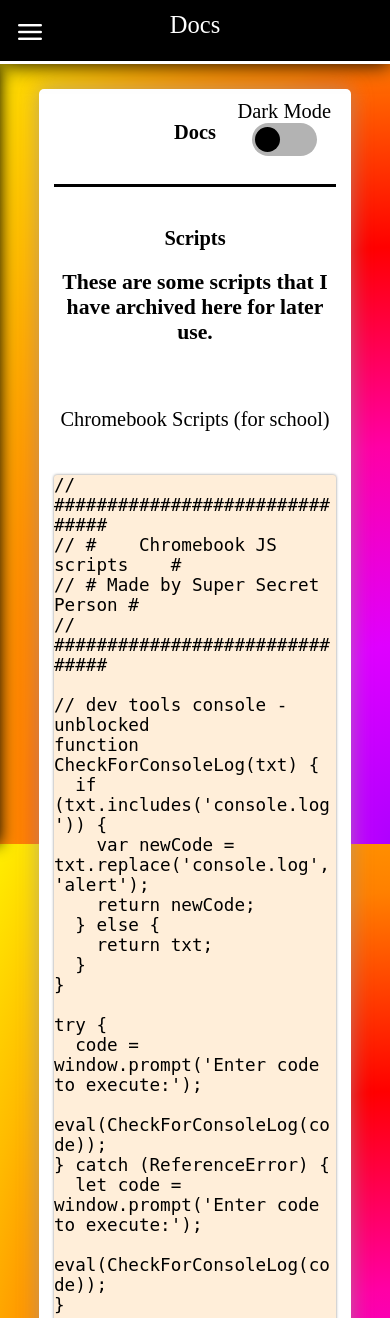
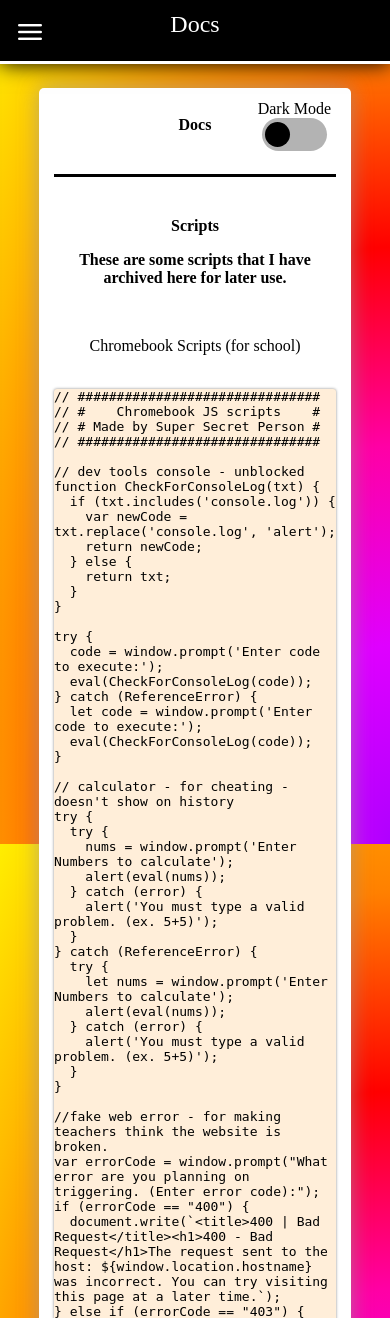
Before and after one commit to GageTheGreat/gagethegreat.github.io, a PHP site: page /docs/scripts/ in a window 390 px wide. Shown: the top 1318 px of the page. Run offline with PHP 8.4, Linux system fonts and the light colour scheme; some web fonts are replaced.

Commit message:
more responsive

```diff
--- a/src/scripts/main/index.js
+++ b/src/scripts/main/index.js
@@ -1,9 +1,9 @@
-_fontSize = 17.6445
-document.getElementById('docs-script-make-font-bigger-1').addEventListener("click", function(e) {
-  _fontSize++
-  document.getElementById("docs-script-aria-1").style.fontSize = `${_fontSize}px`
-});
-document.getElementById('docs-script-make-font-smaller-1').addEventListener("click", function(e) {
-  _fontSize--
-  document.getElementById("docs-script-aria-1").style.fontSize = `${_fontSize}px`
-});
+// _fontSize = 17.6445
+// document.getElementById('docs-script-make-font-bigger-1').addEventListener("click", function(e) {
+//   _fontSize++
+//   document.getElementById("docs-script-aria-1").style.fontSize = `${_fontSize}px`
+// });
+// document.getElementById('docs-script-make-font-smaller-1').addEventListener("click", function(e) {
+//   _fontSize--
+//   document.getElementById("docs-script-aria-1").style.fontSize = `${_fontSize}px`
+// });
--- a/src/scripts/main/nav.js
+++ b/src/scripts/main/nav.js
@@ -2,28 +2,27 @@ const sidebarBTN = document.getElementById("nav-sidebar-manu-btn");
 const parentDocument = window.parent.document;
 const sidebar = parentDocument.getElementById("sidebar-main-1");
 const navPageTitle = document.getElementById("nav-page-title-1")
-sidebar.style.left = "-320px";
+sidebar.style.left = "-340px";
 
 sidebarBTN.addEventListener("click", (e) => {
-  if (sidebar.style.left === "-320px") {
+  if (sidebar.style.left === "-340px") {
     sidebar.style.left = "0";
     parentDocument.body.style.overflow = "hidden";
   } else if (sidebar.style.left === "0px") {
-    sidebar.style.left = "-320px";
+    sidebar.style.left = "-340px";
     parentDocument.body.style.overflow = "overlay";
   }
 });
 
 document.addEventListener("mousedown", function(e) {
   if (!sidebar.contains(e.target) && !sidebarBTN.contains(e.target) || parentDocument.contains(e.target)) {
-    sidebar.style.left = "-320px";
+    sidebar.style.left = "-340px";
     parentDocument.body.style.overflow = "overlay";
   }
 });
 
 function checkPage() {
   var currentPage = window.parent.location.pathname;
-  console.log(currentPage)
   if (currentPage === "/") {
     navPageTitle.textContent = "Home"
   } else if (RegExp("\/discord*").test(currentPage)) {
--- a/src/scripts/main/sidebarnav.js
+++ b/src/scripts/main/sidebarnav.js
@@ -3,6 +3,6 @@ const sidebar = parentDocument.getElementById("sidebar-main-1");
 const closeBTN = document.getElementById("nav-sidebar-close-btn");
 
 closeBTN.addEventListener("click", (e) => {
-  sidebar.style.left = "-320px"
+  sidebar.style.left = "-340px"
   parentDocument.body.style.overflow = "overlay"
 });
--- a/styles/main.css
+++ b/styles/main.css
@@ -768,6 +768,39 @@ pre {
   .nav-sidebar-menu-btn {
     display: unset !important;
   }
+  * {
+    font-size: 1.15rem;
+  }
+  .nav-page-title-1 {
+    font-size: 24px;
+  }
+  .code-aria {
+    font-size: 15px;
+  }
+}
+
+@media (max-width: 700px) {
+  * {
+    font-size: 1.1rem;
+  }
+  .nav-page-title-1 {
+    font-size: 24px;
+  }
+  .code-aria {
+    font-size: 14px;
+  }
+}
+
+@media (max-width: 600px) {
+  * {
+    font-size: 1rem;
+  }
+  .nav-page-title-1 {
+    font-size: 24px;
+  }
+  .code-aria {
+    font-size: 13px;
+  }
 }
 
 @media (min-width: 760px) {
```
